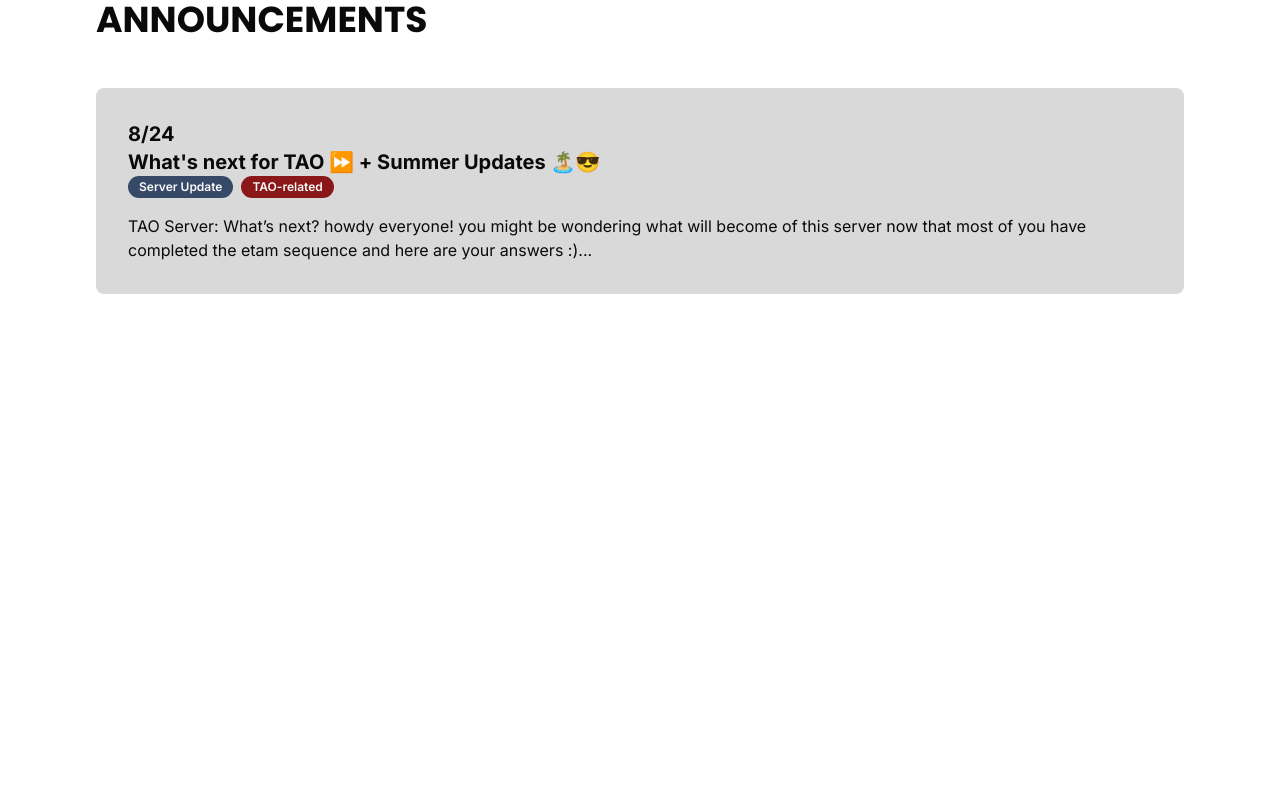
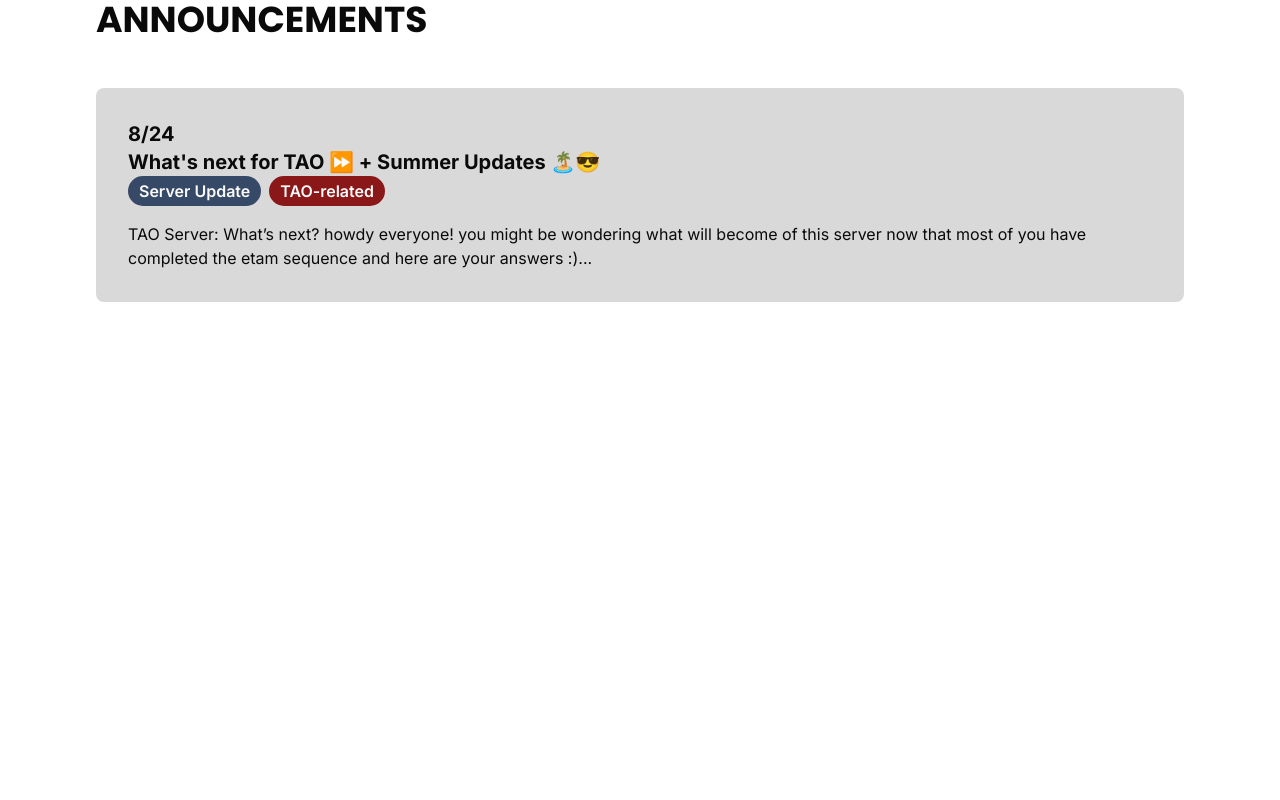
Before and after one commit to TAO-ENGR/club-website, a Next.js app in the folder club-website/: page /announcements in a window 1280 px wide. Shown: the top 800 px of the page. Built offline with nearby package versions, Linux system fonts and the light colour scheme.

Commit message:
fixed badges

```diff
--- a/club-website/src/app/announcements/page.tsx
+++ b/club-website/src/app/announcements/page.tsx
@@ -19,10 +19,10 @@ export default function Home(){
                 </p>
                 <div className=" flex flex-col lg:flex-row gap-2">
                   <Badge className="bg-[#364967]">
-                    Server Update
+                    <p className = " text-base">Server Update</p>
                   </Badge>
                   <Badge className="bg-[#8B1818]">
-                    <p>TAO-related</p>
+                    <p className = " text-base">TAO-related</p>
                   </Badge>
                 </div>
               </div>
```
